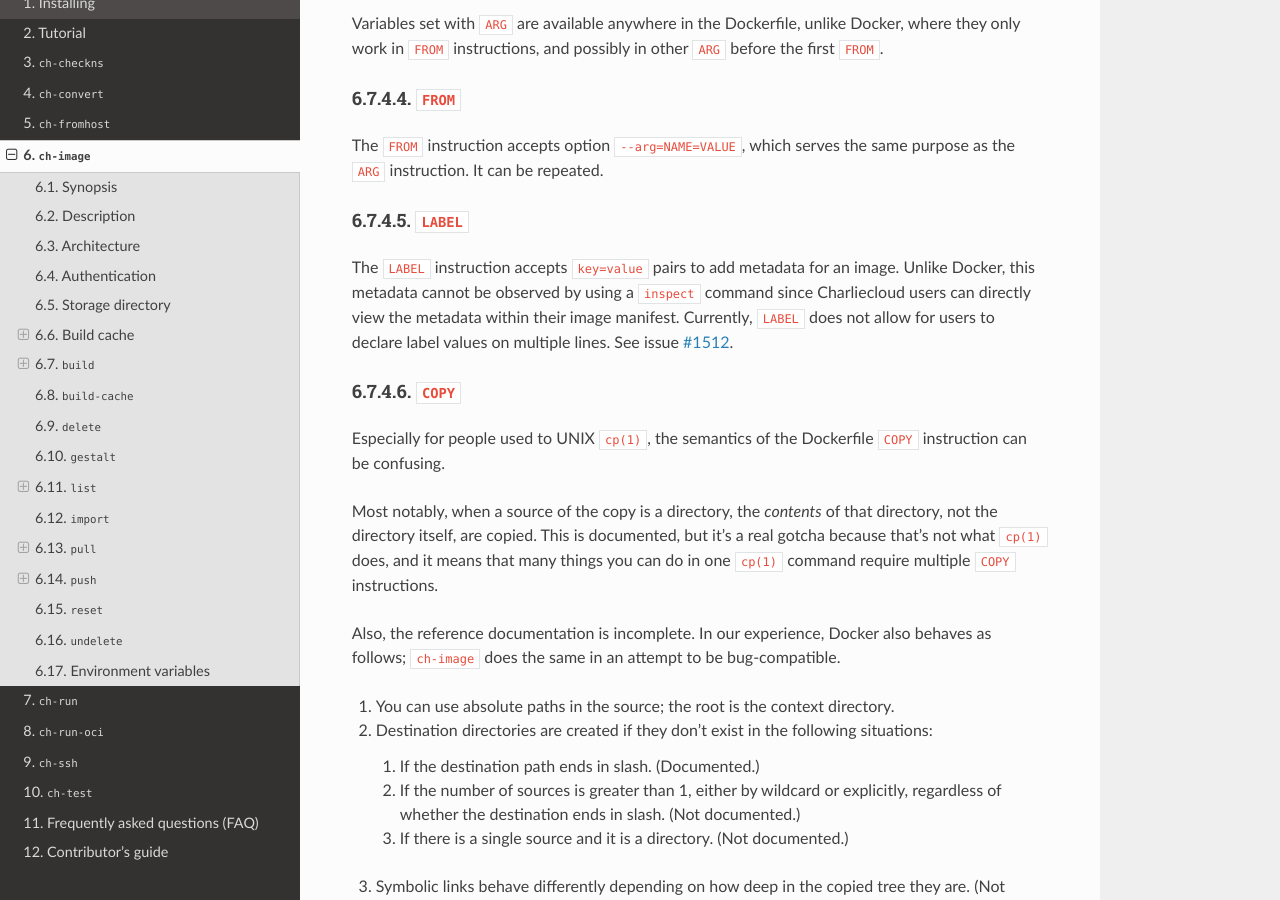
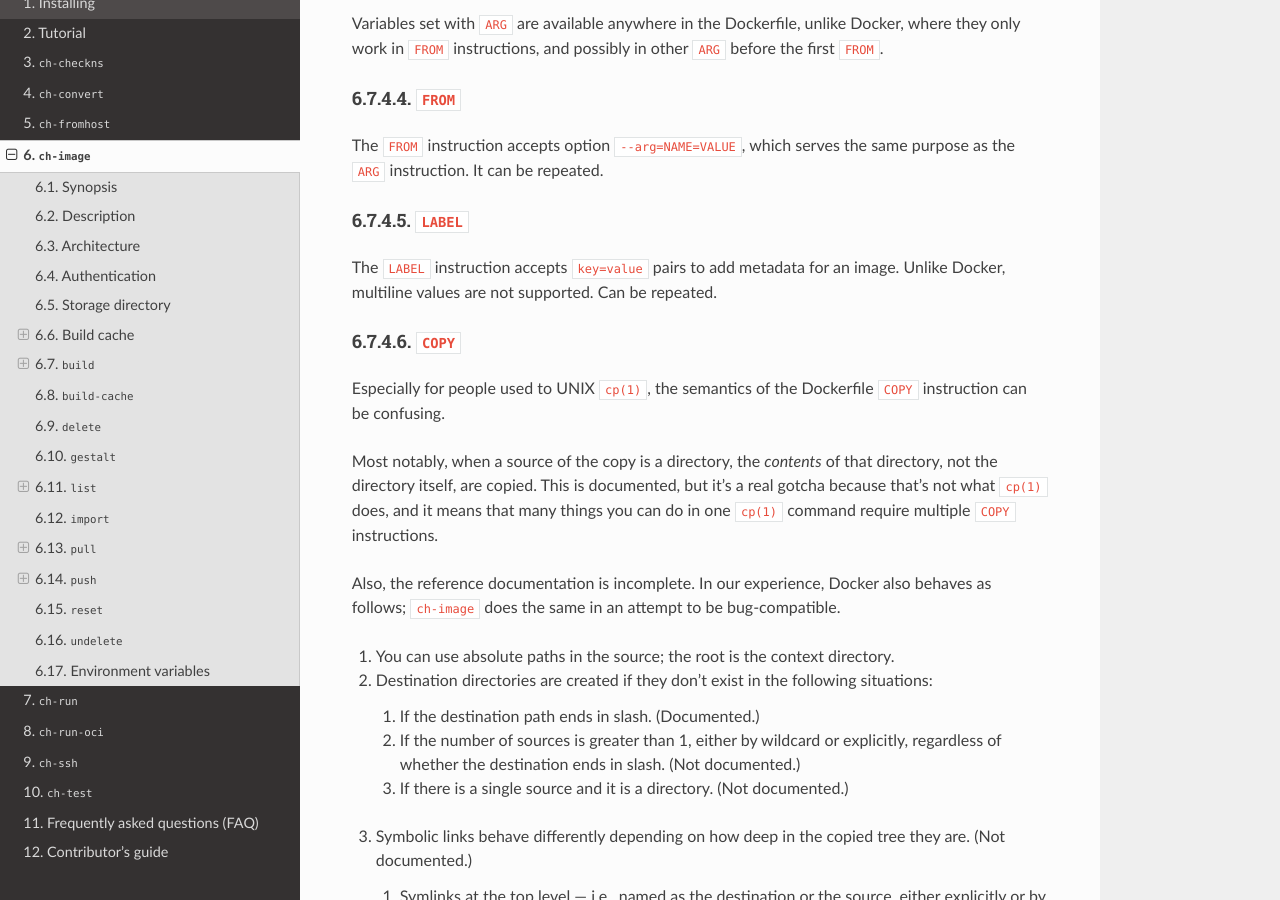
Before and after one commit to hpc/charliecloud, a Sphinx documentation site: the page built from doc/ch-image.rst, in a window 1280 px wide and 900 px high, scrolled down 14090 px. Built offline with Sphinx 7.4.7 and the Read the Docs theme 2.0.0, drawn with Linux system fonts in a browser that asks for light colours; the version number could not be read and is left out.

Commit message:
Update doc/ch-image.rst
Co-authored-by: Jordan Ogas <jogas@lanl.gov>

```diff
--- a/doc/ch-image.rst
+++ b/doc/ch-image.rst
@@ -754,11 +754,7 @@ serves the same purpose as the :code:`ARG` instruction. It can be repeated.
 ~~~~~~~~~~~~~
 
 The :code:`LABEL` instruction accepts :code:`key=value` pairs to
-add metadata for an image. Unlike Docker, this metadata cannot be observed by
-using a :code:`inspect` command since Charliecloud users can directly view the
-metadata within their image manifest. Currently, :code:`LABEL` does not allow
-for users to declare label values on multiple lines. See issue `#1512
-<https://github.com/hpc/charliecloud/issues/1512>`_.
+add metadata for an image. Unlike Docker, multiline values are not supported. Can be repeated.
 
 :code:`COPY`
 ~~~~~~~~~~~~
```
